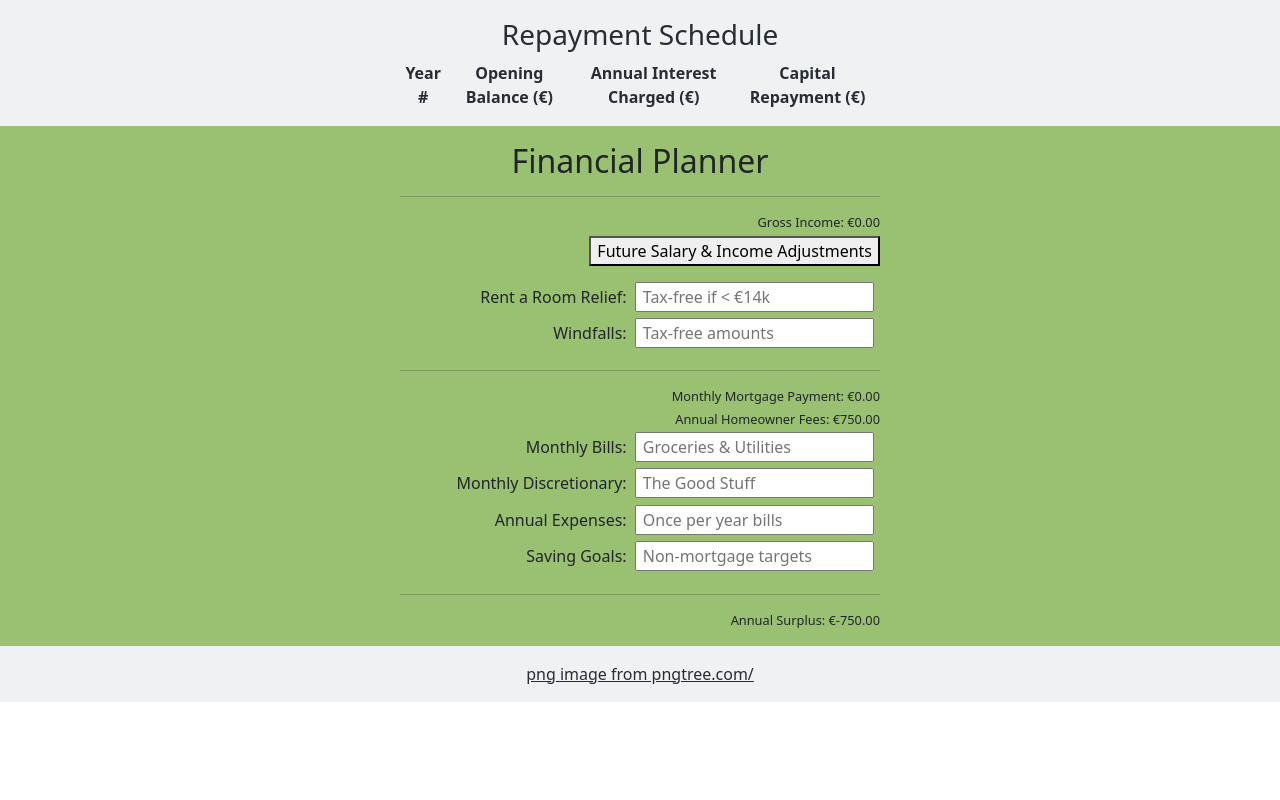
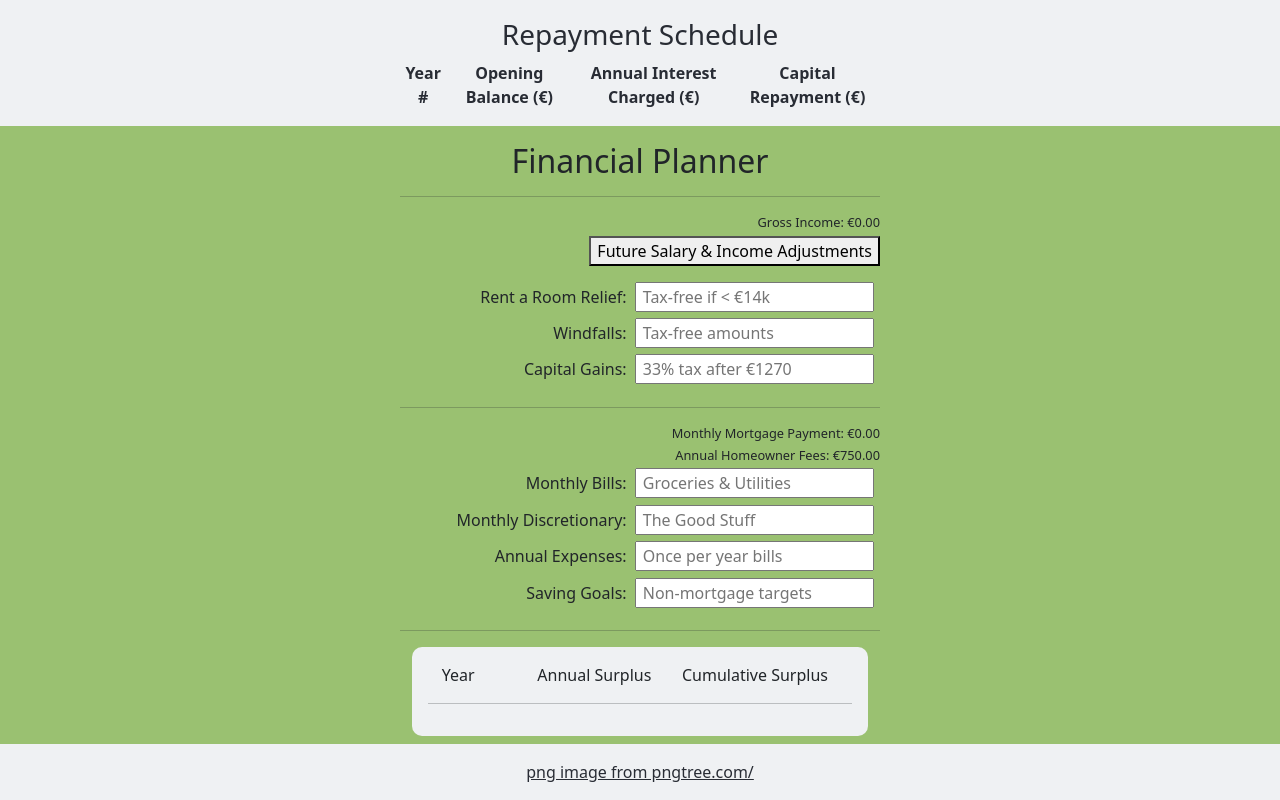
Before and after one commit to OisinWrites/Mortgage-Budgeter, a React (Create React App) app in the folder client/: page / in a window 1280 px wide. Shown: the part 2280-3080 px from the top of the page. Before the commit the page ends 2982 px from the top, so only its background shows below. Built offline with nearby package versions, Linux system fonts and the light colour scheme.

Commit message:
Add cumulative surplus spin reel

```diff
--- a/client/src/components/FinancialPlanner.js
+++ b/client/src/components/FinancialPlanner.js
@@ -1,6 +1,6 @@
 import React, { useState, useEffect  } from 'react';
 import { calculateTaxDetails } from './utilities/taxCalc.js';
-import { calculateMonthlyMortgagePayment, generateRepaymentSchedule } from './utilities/mortgageInterestCalc.js';
+import { generateRepaymentSchedule } from './utilities/mortgageInterestCalc.js';
 import { calculateAdjustedSalaries }from './utilities/IncomeAdjustments.js';
 
 const FinancialPlanner = ({
@@ -9,10 +9,12 @@ const FinancialPlanner = ({
     hasSecondApplicant,
     applicantIncomes,
     monthlyPayment,
-    principal,
     annualInterestRate,
     mortgageDesired
   }) => {
+
+  const [capitalGains1, setCapitalGains1] = useState('');
+  const [capitalGains2, setCapitalGains2] = useState('');
 
   const [repaymentSchedule, setRepaymentSchedule] = useState([]);
 
@@ -23,9 +25,6 @@ const FinancialPlanner = ({
   const [showRaisesDiv2, setShowRaisesDiv2] = useState(false);
   const [annualSavings1, setAnnualSavings1] = useState(0);
   const [annualSavings2, setAnnualSavings2] = useState(0);
-
-  const [yearsUntilSavingsExceed1, setYearsUntilSavingsExceed1] = useState(-1);
-  const [yearsUntilSavingsExceed2, setYearsUntilSavingsExceed2] = useState(-1);
 
   const [annualHomeownerFees, setAnnualHomeownerFees] = useState(totalAnnualFees);
 
@@ -54,15 +53,6 @@ const FinancialPlanner = ({
 
   const toggleRaisesDiv2 = () => {
     setShowRaisesDiv2(!showRaisesDiv2);
-  };
-
-  // Function to close the raises div
-  const closeRaisesDiv = () => {
-    setShowRaisesDiv(false);
-  };
-
-  const closeRaisesDiv2 = () => {
-    setShowRaisesDiv2(false);
   };
 
   const initRaisesAndBonuses = (loanTerm) => Array.from({length: loanTerm}, () => ({ raise: 0, bonus: 0 }));
@@ -124,43 +114,6 @@ const FinancialPlanner = ({
   }, [loanTerm]);
 
   useEffect(() => {
-    const taxDetails1 = calculateTaxDetails(grossIncome1);
-    const rentIncomeAnnual1 = (parseFloat(rentARoomIncome1) || 0) * 12;
-    const totalIncomeAnnual1 = taxDetails1.netIncome + rentIncomeAnnual1;
-
-    const totalMonthlyOutgoings1 = parseFloat(splitMonthlyPayment1) + (parseFloat(monthlyDiscretionary1) || 0) + (parseFloat(monthlyBills1) || 0);
-    const totalOutAnnual1 = totalMonthlyOutgoings1 * 12 + annualHomeownerFees + (parseFloat(annualExpenses1) || 0);
-
-    setAnnualSavings1(totalIncomeAnnual1 - totalOutAnnual1);
-
-    if (hasSecondApplicant) {
-      const taxDetails2 = calculateTaxDetails(grossIncome2);
-      const rentIncomeAnnual2 = (parseFloat(rentARoomIncome2) || 0) * 12;
-      const totalIncomeAnnual2 = taxDetails2.netIncome + rentIncomeAnnual2;
-
-      const totalMonthlyOutgoings2 = parseFloat(splitMonthlyPayment2) + (parseFloat(monthlyDiscretionary2) || 0) + (parseFloat(monthlyBills2) || 0);
-      const totalOutAnnual2 = totalMonthlyOutgoings2 * 12 + annualHomeownerFees + (parseFloat(annualExpenses2) || 0);
-
-      setAnnualSavings2(totalIncomeAnnual2 - totalOutAnnual2);
-    }
-  }, [
-    grossIncome1,
-    grossIncome2,
-    rentARoomIncome1,
-    rentARoomIncome2,
-    splitMonthlyPayment1,
-    splitMonthlyPayment2,
-    monthlyDiscretionary1,
-    monthlyDiscretionary2,
-    monthlyBills1,
-    monthlyBills2,
-    annualExpenses1,
-    annualExpenses2,
-    annualHomeownerFees,
-    hasSecondApplicant
-  ]);
-
-  useEffect(() => {
     if (hasSecondApplicant) {
       setAnnualHomeownerFees(totalAnnualFees / 2);
       setSplitMonthlyPayment1(monthlyPayment / 2);
@@ -182,8 +135,8 @@ const FinancialPlanner = ({
   const handleRentARoomIncomeChange1 = (e) => {
     const value = parseFloat(e.target.value);
     if (!isNaN(value)) {
-      if (value > 14000 / 12) {
-        setRentARoomIncome1(14000 / 12);
+      if (value > 14000) {
+        setRentARoomIncome1(14000);
         alert("Rent a Room tax relief is capped at €14000 per annum.");
       } else {
         setRentARoomIncome1(value);
@@ -196,8 +149,8 @@ const FinancialPlanner = ({
   const handleRentARoomIncomeChange2 = (e) => {
     const value = parseFloat(e.target.value);
     if (!isNaN(value)) {
-      if (value > 14000 / 12) {
-        setRentARoomIncome2(14000 / 12);
+      if (value > 14000) {
+        setRentARoomIncome2(14000);
         alert("Rent a Room tax relief is capped at €14000 per annum.");
       } else {
         setRentARoomIncome2(value);
@@ -219,14 +172,11 @@ const FinancialPlanner = ({
   const handleSavingGoalsChange2 = (e) => setSavingGoals2(e.target.value);
   const handleWindfallsChange2 = (e) => setWindfalls2(e.target.value);
 
-  // Calculate adjusted salaries and bonuses for both applicants
   const adjustedSalaries1 = calculateAdjustedSalaries(applicantIncomes[0], salaryRaisesAndBonuses1);
   const adjustedSalaries2 = hasSecondApplicant ? calculateAdjustedSalaries(applicantIncomes[1], salaryRaisesAndBonuses2) : [];
 
-  // Render the adjusted salaries and bonuses as lists
   const adjustedSalariesList1 = adjustedSalaries1
   .filter((item, index) => {
-    // Check if there's a raise or bonus for the year
     const raiseAndBonus = salaryRaisesAndBonuses1[index];
     return raiseAndBonus.raise !== 0 || raiseAndBonus.bonus !== 0;
   })
@@ -238,7 +188,6 @@ const FinancialPlanner = ({
 
   const adjustedSalariesList2 = adjustedSalaries2
   .filter((item, index) => {
-    // Check if there's a raise or bonus for the year
     const raiseAndBonus = salaryRaisesAndBonuses2[index];
     return raiseAndBonus.raise !== 0 || raiseAndBonus.bonus !== 0;
   })
@@ -248,14 +197,23 @@ const FinancialPlanner = ({
     </li>
   ));
 
+  // Function to calculate net income after tax for each year
+  const calculateNetIncomes = (grossIncomes, raisesAndBonuses) => {
+    return grossIncomes.map((income, index) => {
+      // Assuming tax calculation adjusts gross income based on raises and bonuses
+      const taxDetails = calculateTaxDetails(income + (raisesAndBonuses[index].bonus || 0));
+      return taxDetails.netIncome; // Assuming this is the net income after tax
+    });
+  };
+
   const renderNetIncomeList = (adjustedSalaries) => {
     if (!Array.isArray(adjustedSalaries)) {
       return null;
     }
 
     return adjustedSalaries.map((item, index) => {
-      const taxDetails = calculateTaxDetails(item.salary); // item.salary includes bonuses
-      const netIncome = taxDetails.netIncome; // Assuming calculateTaxDetails returns an object with a netIncome property
+      const taxDetails = calculateTaxDetails(item.salary);
+      const netIncome = taxDetails.netIncome;
       return (
         <li key={`net-income-${index}`}>
           Year {item.year}: Net Income - €{netIncome.toFixed(2)}
@@ -297,7 +255,60 @@ const FinancialPlanner = ({
       ));
   }
 
-  // Using the adjusted salaries to calculate and render net incomes
+  // Function to calculate annual surplus
+  const calculateAnnualSurplus = (
+    income, roomRelief, bills, discretionary, annualExpenses, monthlyMortgagePayment, homeownerFees
+  ) => {
+    const monthlyCosts = (bills + discretionary) * 12;
+    const annualMortgagePayments = monthlyMortgagePayment * 12;
+    return income + roomRelief - monthlyCosts - annualExpenses - annualMortgagePayments - homeownerFees;
+  };
+
+  // Adjusted function to calculate the surpluses for each year in the loan term
+  const calculateSurpluses = (
+    netIncomes, roomIncomes, bills, discretionary, expenses, loanTerm, monthlyMortgagePayment, homeownerFees
+  ) => {
+    let surpluses = [];
+    let cumulativeSurplus = 0;
+
+    for (let year = 0; year < loanTerm; year++) {
+      const netIncome = netIncomes[year] || netIncomes[netIncomes.length - 1]; // Use the last known net income if beyond specified raises
+      const annualSurplus = netIncome + roomIncomes - ((bills + discretionary) * 12) - expenses - (monthlyMortgagePayment * 12) - homeownerFees;
+      cumulativeSurplus += annualSurplus;
+      surpluses.push({ annualSurplus, cumulativeSurplus });
+    }
+
+    return surpluses;
+  };
+
+  const netIncomes1 = calculateNetIncomes(adjustedSalaries1.map(item => item.salary), salaryRaisesAndBonuses1);
+  const surplusDetails1 = calculateSurpluses(
+    netIncomes1,
+    parseFloat(rentARoomIncome1) || 0,
+    parseFloat(monthlyBills1) || 0,
+    parseFloat(monthlyDiscretionary1) || 0,
+    parseFloat(annualExpenses1) || 0,
+    loanTerm,
+    parseFloat(splitMonthlyPayment1),
+    parseFloat(annualHomeownerFees)
+  );
+
+  let surplusDetails2 = [];
+  if (hasSecondApplicant) {
+    const netIncomes2 = calculateNetIncomes(adjustedSalaries2.map(item => item.salary), salaryRaisesAndBonuses2);
+    surplusDetails2 = calculateSurpluses(
+      netIncomes2,
+      parseFloat(rentARoomIncome2) || 0,
+      parseFloat(monthlyBills2) || 0,
+      parseFloat(monthlyDiscretionary2) || 0,
+      parseFloat(annualExpenses2) || 0,
+      loanTerm,
+      parseFloat(splitMonthlyPayment2),
+      parseFloat(annualHomeownerFees)
+    );
+  }
+
+
   const netIncomeList1 = adjustedSalaries1 ? renderNetIncomeList(adjustedSalaries1) : null;
   const netIncomeList2 = hasSecondApplicant ? renderNetIncomeList(adjustedSalaries2) : null;
 
@@ -326,6 +337,7 @@ const FinancialPlanner = ({
             )}
           </div>
           <ul>{adjustedSalariesList1}</ul>
+          <ul>{netIncomeList1}</ul>
           <label>
             Rent a Room Relief:
             <input
@@ -338,6 +350,10 @@ const FinancialPlanner = ({
           <label>
             Windfalls:
             <input type="number" value={windfalls1} placeholder=" Tax-free amounts" onChange={handleWindfallsChange1} />
+          </label>
+          <label>
+            Capital Gains:
+            <input type="number" value={capitalGains1} onChange={(e) => setCapitalGains1(e.target.value)} placeholder=" 33% tax after €1270" />
           </label>
           <hr></hr>
           <p> {hasSecondApplicant && (<>Applicant 1's Half of</>)} Monthly Mortgage Payment: €{splitMonthlyPayment1.toFixed(2)}</p>
@@ -359,8 +375,25 @@ const FinancialPlanner = ({
             <input type="number" value={savingGoals1} onChange={handleSavingGoalsChange1} placeholder={' Non-mortgage targets'}/>
           </label>
           <hr></hr>
-          <p class="pb-3">Annual Surplus: €{annualSavings1.toFixed(2)}</p>
+          <div class="container pb-2">
+            <div class="spin-reel">
+              <div class="row">
+                <span class="col-2">Year</span>
+                <span class="col-5">Annual Surplus</span>
+                <span class="col-5">Cumulative Surplus</span>
+              </div>
+              <hr></hr>
+              {surplusDetails1.map((detail, index) => (
+                <div class="row" key={index}>
+                  <span class="col-2">{index + 1}:</span>
+                  <span class="col-5">€{detail.annualSurplus.toFixed(2)}</span>
+                  <span class="col-5">€{detail.cumulativeSurplus.toFixed(2)}</span>
+                </div>
+              ))}
+            </div>
         </div>
+
+          </div>
           </div>
 
         {hasSecondApplicant && taxDetails2 && (
@@ -386,13 +419,17 @@ const FinancialPlanner = ({
                   <input
                     type="number"
                     value={rentARoomIncome2}
-                    onChange={handleRentARoomIncomeChange1}
+                    onChange={handleRentARoomIncomeChange2}
                     placeholder=' Tax-free if < €14k'
                   />
                 </label>
                 <label>
                   Windfalls:
                   <input type="number" value={windfalls2} placeholder=" Tax-free amounts" onChange={handleWindfallsChange2} />
+                </label>
+                <label>
+                  Capital Gains:
+                  <input type="number" value={capitalGains2} onChange={(e) => setCapitalGains2(e.target.value)} placeholder=" 33% tax after €1270" />
                 </label>
                 <hr></hr>
                 <p>Applicant 2's Half of Monthly Mortgage Payment: €{splitMonthlyPayment2.toFixed(2)}</p>
@@ -414,8 +451,23 @@ const FinancialPlanner = ({
                   <input type="number" value={savingGoals2} onChange={handleSavingGoalsChange2} placeholder={' Non-mortgage targets'}/>
                 </label>
                 <hr></hr>
-                <p class="pb-3">Annual Surplus: €{annualSavings2.toFixed(2)}</p>
-
+                <div class="container pb-2">
+                    <div class="spin-reel">
+                      <div class="row">
+                        <span class="col-2">Year</span>
+                        <span class="col-5">Annual Surplus</span>
+                        <span class="col-5">Cumulative Surplus</span>
+                      </div>
+                      <hr></hr>
+                      {surplusDetails2.map((detail, index) => (
+                        <div class="row" key={index}>
+                          <span class="col-2">{index + 1}:</span>
+                          <span class="col-5">€{detail.annualSurplus.toFixed(2)}</span>
+                          <span class="col-5">€{detail.cumulativeSurplus.toFixed(2)}</span>
+                        </div>
+                      ))}
+                    </div>
+                </div>
               </div>
             </div>
 
```
